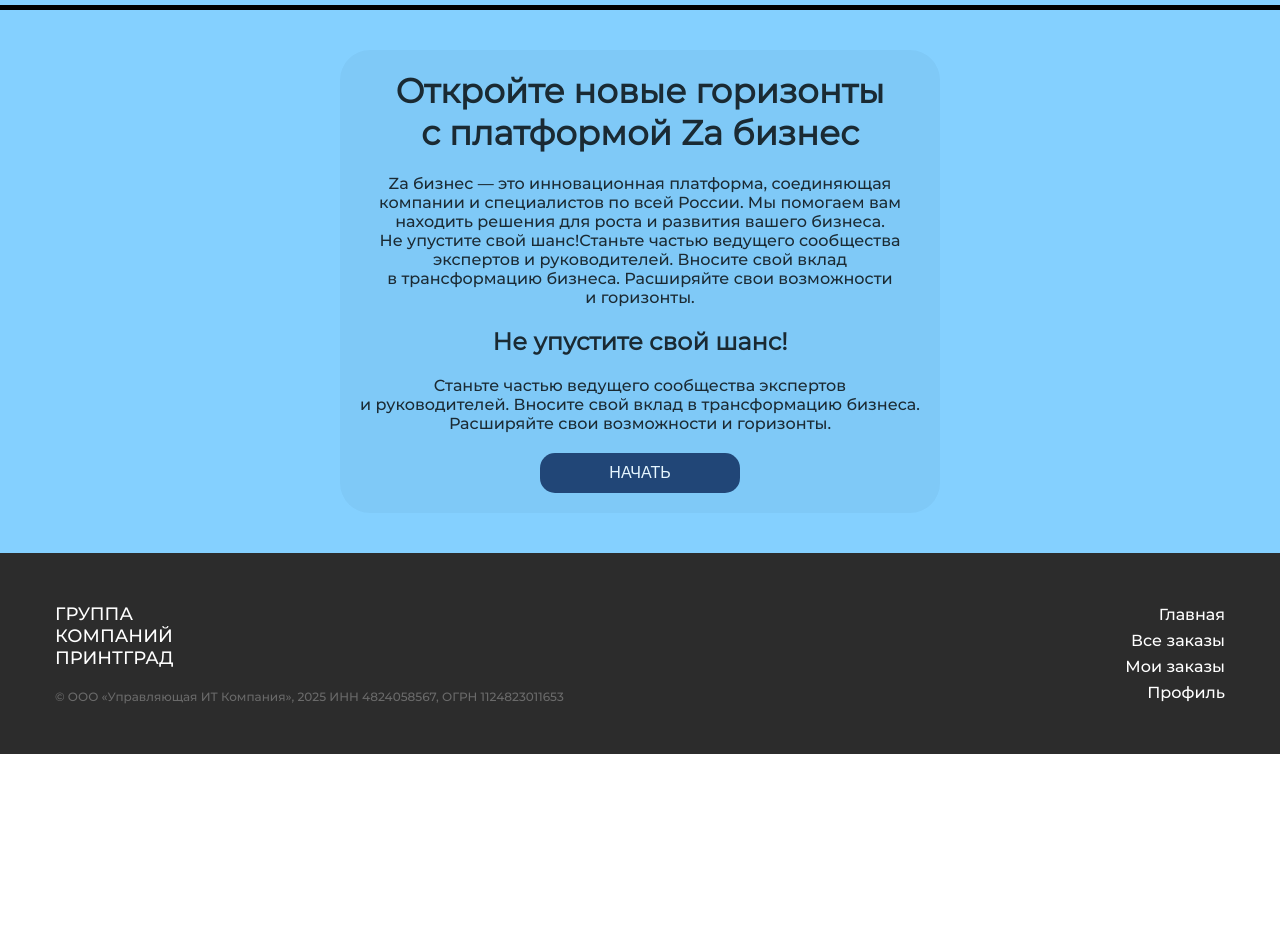
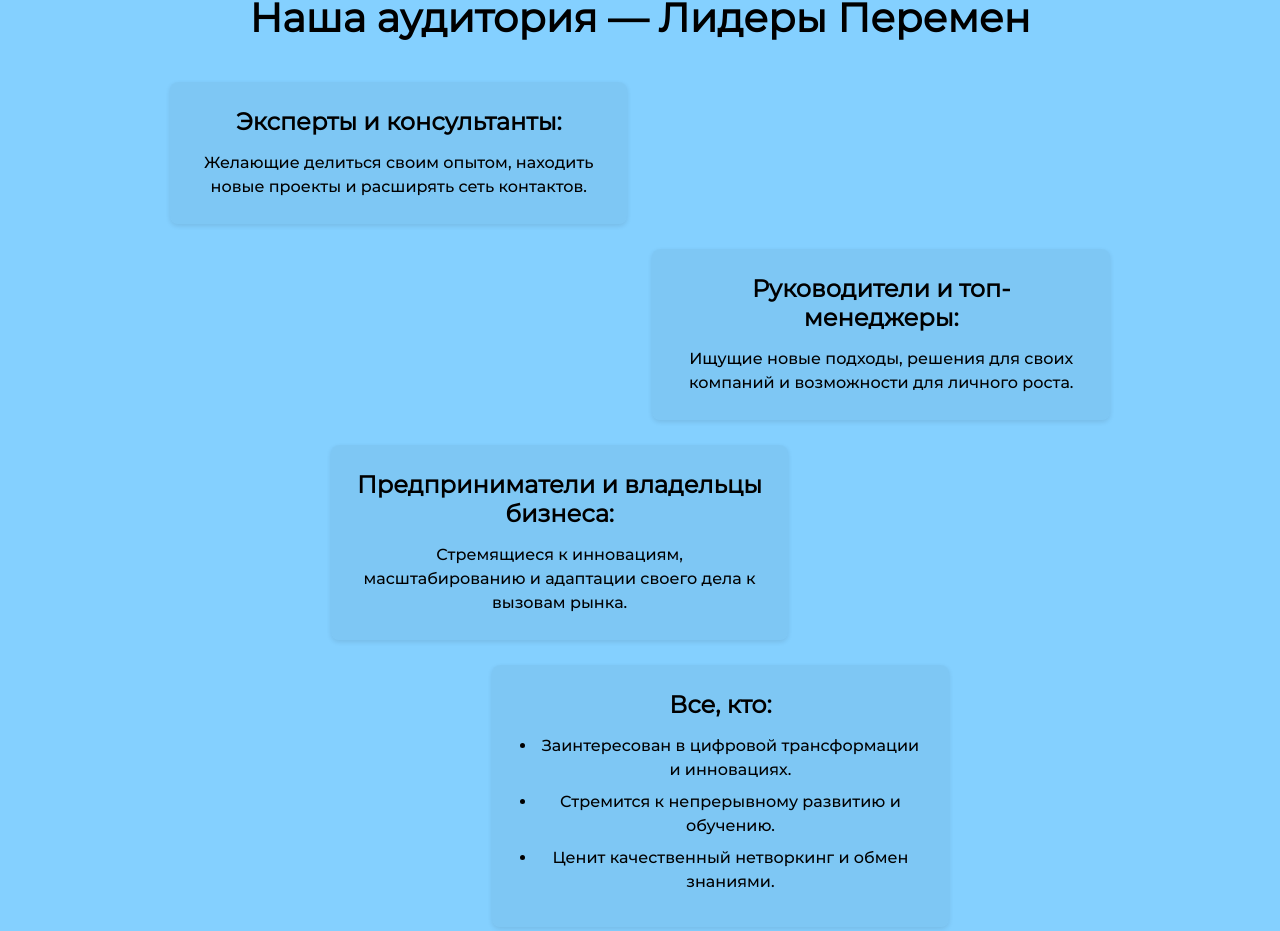
Before and after one commit to Veterjaike/B2B-Printgrad, a React (Vite) app: page / in a window 1280 px wide. Shown: the part 1866-2797 px from the top of the page. Before the commit the page ends 2620 px from the top, so only its background shows below. Built offline with nearby package versions, Linux system fonts and the light colour scheme.

Commit message:
block leaders

```diff
--- a/src/components/home/BlockButton.css
+++ b/src/components/home/BlockButton.css
@@ -1,5 +1,5 @@
 .block-button {
-    width: 70%;
+    width: auto;
     margin: 0 auto;
     display: flex;
     flex-wrap: wrap;
--- a/src/components/home/Horizons.css
+++ b/src/components/home/Horizons.css
@@ -10,7 +10,7 @@
     flex-direction: column;
     align-items: center;
     justify-content: center;
-    width: 600px;
+    width: 900px;
     margin: 0 auto;
     padding: 20px;
     border-radius: 30px;
--- a/src/components/home/Horizons.jsx
+++ b/src/components/home/Horizons.jsx
@@ -9,7 +9,7 @@ const Horizons = () => {
             <div className="container">
                 <div className="horizons__wrapper">
                     <h2 className="horizons__heading-up">Откройте новые горизонты
-                        с&nbsp;платформой&nbsp;Za бизнес</h2>
+                        с&nbsp;платформой&nbsp;<br />Za бизнес</h2>
                     <p className="horizons__text">Za&nbsp;бизнес&nbsp;&mdash; это инновационная платформа, соединяющая компании и&nbsp;специалистов по&nbsp;всей России. Мы&nbsp;помогаем вам находить решения для роста и&nbsp;развития вашего бизнеса.
                         Не&nbsp;упустите свой шанс!Станьте частью ведущего сообщества экспертов и&nbsp;руководителей.
                         Вносите свой вклад в&nbsp;трансформацию бизнеса.
--- /dev/null
+++ b/src/components/home/Leaders.css
@@ -0,0 +1,99 @@
+.leaders {
+    height: auto;
+    max-width: 100vw;
+    padding: 20px 150px;
+    margin: 0;
+    background: #84d0ff;
+    border-bottom: 5px solid #000000;
+}
+
+.leaders-container {
+    max-width: 1500px;
+    margin: 0 auto;
+    padding: 20px;
+}
+
+.leaders-title {
+    text-align: center;
+    font-size: 40px;
+    margin-bottom: 40px;
+    color: #000000;
+}
+
+.leaders-grid {
+    display: grid;
+    grid-template-columns: repeat(6, 1fr);
+    grid-template-rows: epeat(4, 1fr);
+    gap: 25px;
+}
+
+.leader-card {
+    background: #0000000b;
+    border-radius: 8px;
+    padding: 25px;
+    box-shadow: 0 2px 5px rgba(0, 0, 0, 0.1);
+    transition: all 1s;
+}
+
+.leader-card:hover {
+    transform: scale(1.1);
+    background-color: #f6ff00d1;
+    cursor: default;
+}
+
+.card-one {
+    grid-column: 1/4;
+}
+
+.card-two {
+    grid-column: 4/7;
+    grid-row: 2/3;
+}
+
+.card-three {
+    grid-column: 2/5;
+    grid-row: 3/4;
+}
+
+.leader-category {
+    text-align: center;
+    font-size: 24px;
+    margin-top: 0;
+    margin-bottom: 15px;
+    color: #000000;
+}
+
+.leader-description {
+    text-align: center;
+    margin: 0;
+    line-height: 1.5;
+    color: #000000;
+}
+
+.all-who-card {
+    grid-column: 3/6;
+    grid-row: 4/5;
+}
+
+.who-list {
+    text-align: center;
+    margin: 0 auto;
+    padding-left: 20px;
+    margin: 15px 0 0 0;
+}
+
+.who-list li {
+    margin-bottom: 8px;
+    line-height: 1.5;
+}
+
+@media (max-width: 768px) {
+    .leaders-grid {
+        grid-template-columns: 1fr;
+    }
+
+    .all-who-card {
+        grid-column: auto;
+        grid-row: auto;
+    }
+}
--- /dev/null
+++ b/src/components/home/Leaders.jsx
@@ -0,0 +1,46 @@
+import React from "react";
+import "./Leaders.css";
+
+const Leaders = () => {
+    return (
+        <div className="leaders">
+            <div className="leaders-container">
+                <h2 className="leaders-title">Наша аудитория — Лидеры Перемен</h2>
+
+                <div className="leaders-grid">
+                    <div className="leader-card card-one">
+                        <h3 className="leader-category">Эксперты и консультанты:</h3>
+                        <p className="leader-description">
+                            Желающие делиться своим опытом, находить новые проекты и расширять сеть контактов.
+                        </p>
+                    </div>
+
+                    <div className="leader-card card-two">
+                        <h3 className="leader-category">Руководители и топ-менеджеры:</h3>
+                        <p className="leader-description">
+                            Ищущие новые подходы, решения для своих компаний и возможности для личного роста.
+                        </p>
+                    </div>
+
+                    <div className="leader-card card-three">
+                        <h3 className="leader-category">Предприниматели и владельцы бизнеса:</h3>
+                        <p className="leader-description">
+                            Стремящиеся к инновациям, масштабированию и адаптации своего дела к вызовам рынка.
+                        </p>
+                    </div>
+
+                    <div className="leader-card all-who-card">
+                        <h3 className="leader-category">Все, кто:</h3>
+                        <ul className="who-list">
+                            <li>Заинтересован в цифровой трансформации и инновациях.</li>
+                            <li>Стремится к непрерывному развитию и обучению.</li>
+                            <li>Ценит качественный нетворкинг и обмен знаниями.</li>
+                        </ul>
+                    </div>
+                </div>
+            </div>
+        </div>
+    );
+};
+
+export default Leaders;
--- a/src/pages/Home/Home.jsx
+++ b/src/pages/Home/Home.jsx
@@ -2,6 +2,7 @@ import React from "react"
 import MainService from "../../components/home/MainService";
 import ZaBiznes from "../../components/home/ZaBiznes";
 import Steps from "../../components/home/Steps";
+import Leaders from "../../components/home/leaders";
 import Horizons from "../../components/home/Horizons";
 
 export const Home = () => {
@@ -10,6 +11,7 @@ export const Home = () => {
             <MainService />
             <ZaBiznes />
             <Steps />
+            <Leaders />
             <Horizons />
         </div>
     )
```
